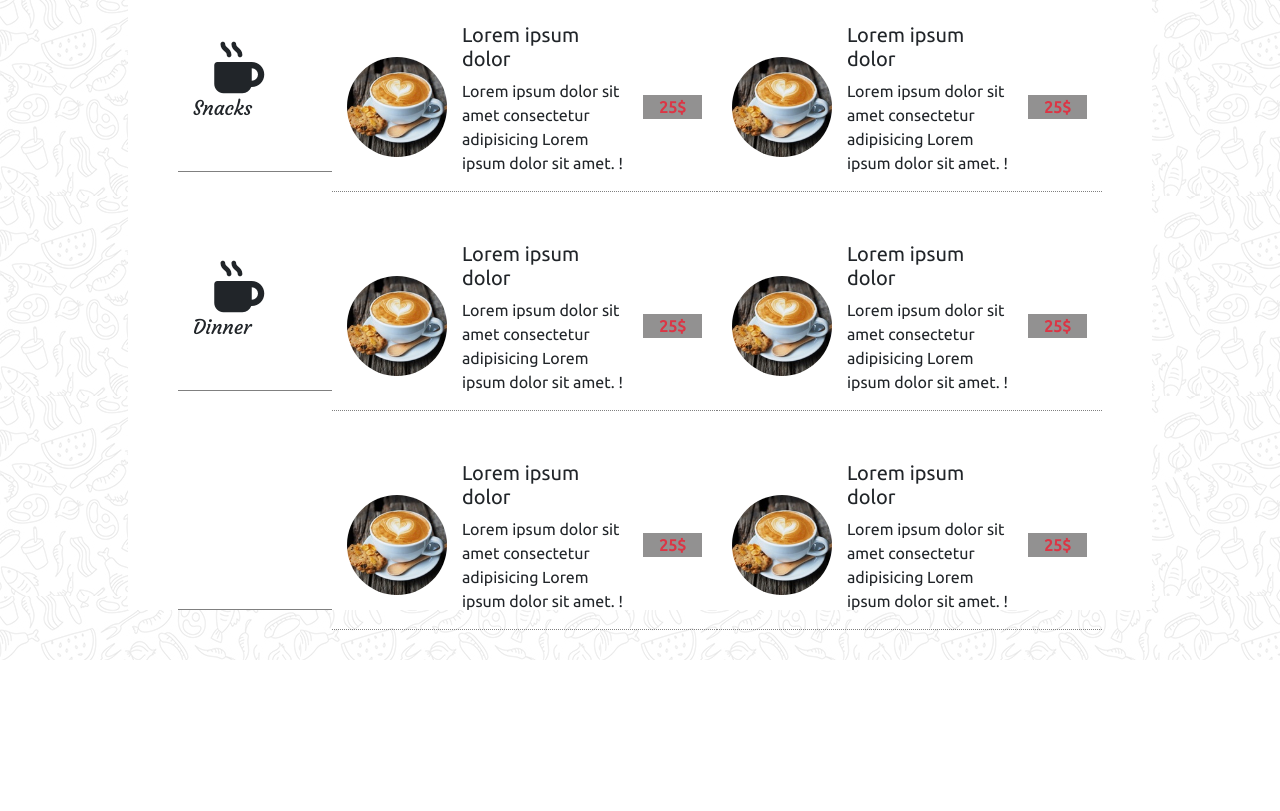
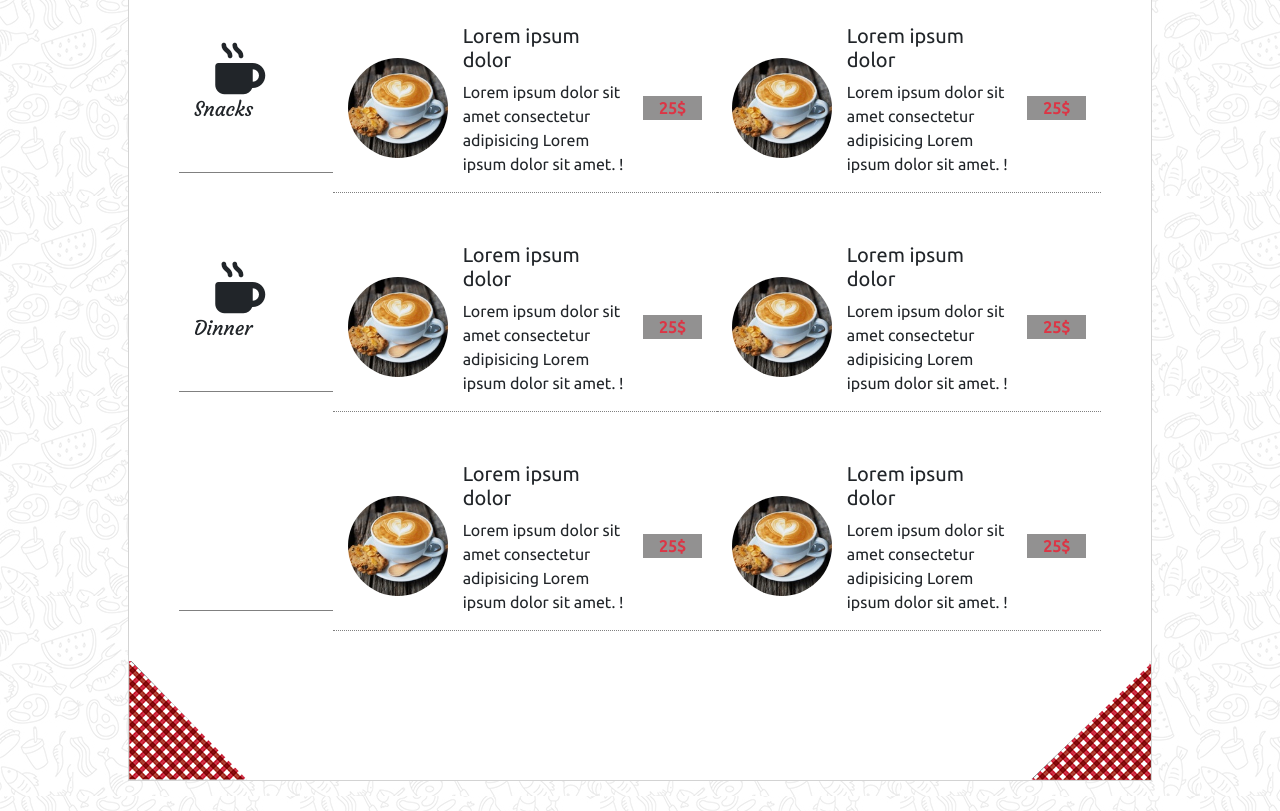
Before and after one commit to OsumanSenin/git_bootstrap_les_chefs_14, a website: page index.html in a window 1280 px wide. Shown: the part 1804-2615 px from the top of the page. Before the commit the page ends 2464 px from the top, so only its background shows below. Drawn offline with nearby package versions, Linux system fonts and the light colour scheme.

Commit message:
fin de la premiere section

```diff
--- a/index.html
+++ b/index.html
@@ -284,6 +284,12 @@
                     </div>
                   </div>
 
+                  <div class="d-flex justify-content-between">
+                    <img src="./public/img/box-bottom-left.png" alt="">
+                    <img src="./public/img/box-bottom_right.png" alt="">
+
+                  </div>
+
 
 
           </section>
--- a/src/sass/style.sass
+++ b/src/sass/style.sass
@@ -44,6 +44,7 @@ section
     &:first-of-type
         background-color: white
         margin: 30px 10%
+        border: 1px solid lightgrey
         .container-fluid
             padding: 20px 200px
 
```
Also changed, not shown: public/css/style.css, 1 other file.
